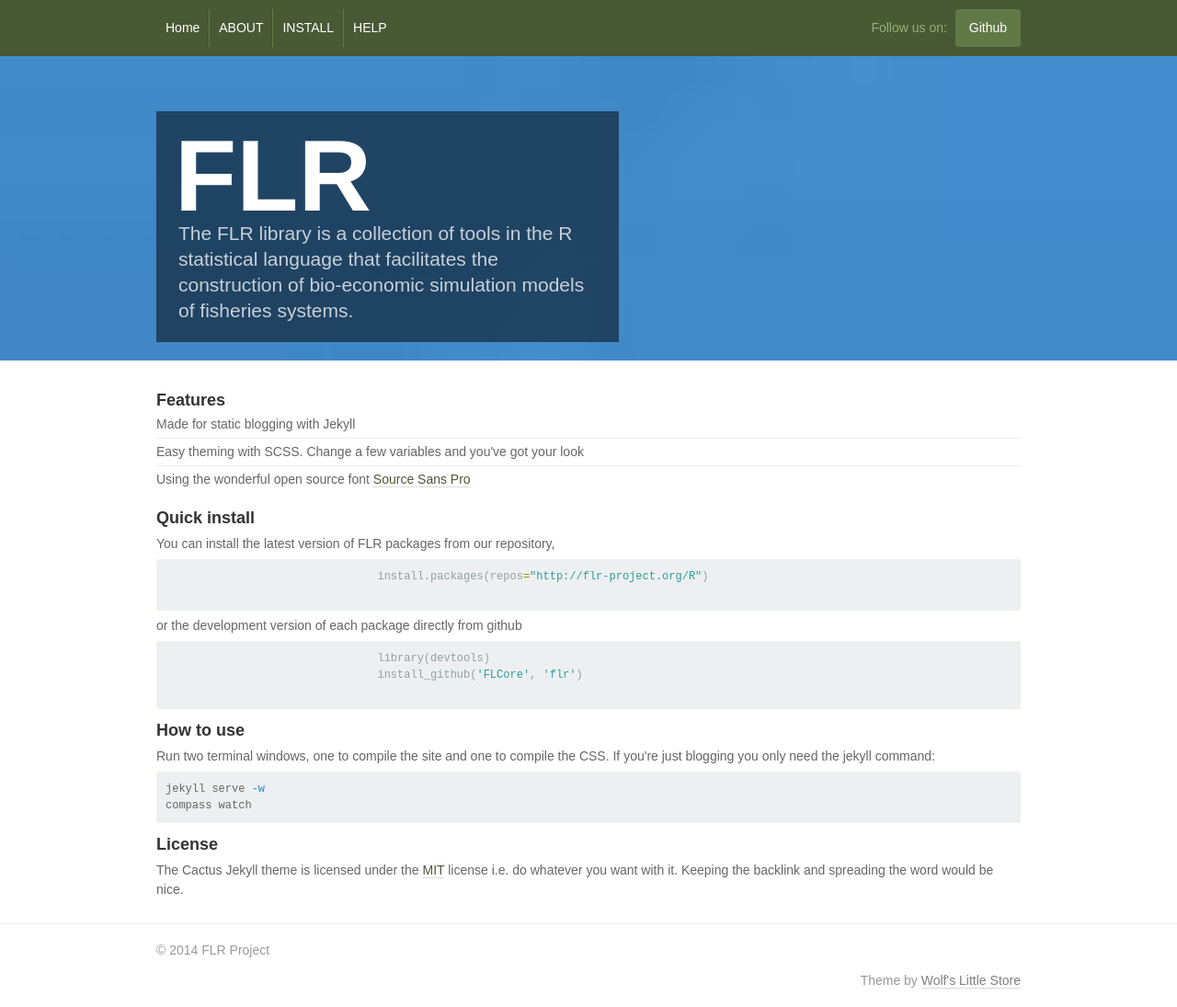
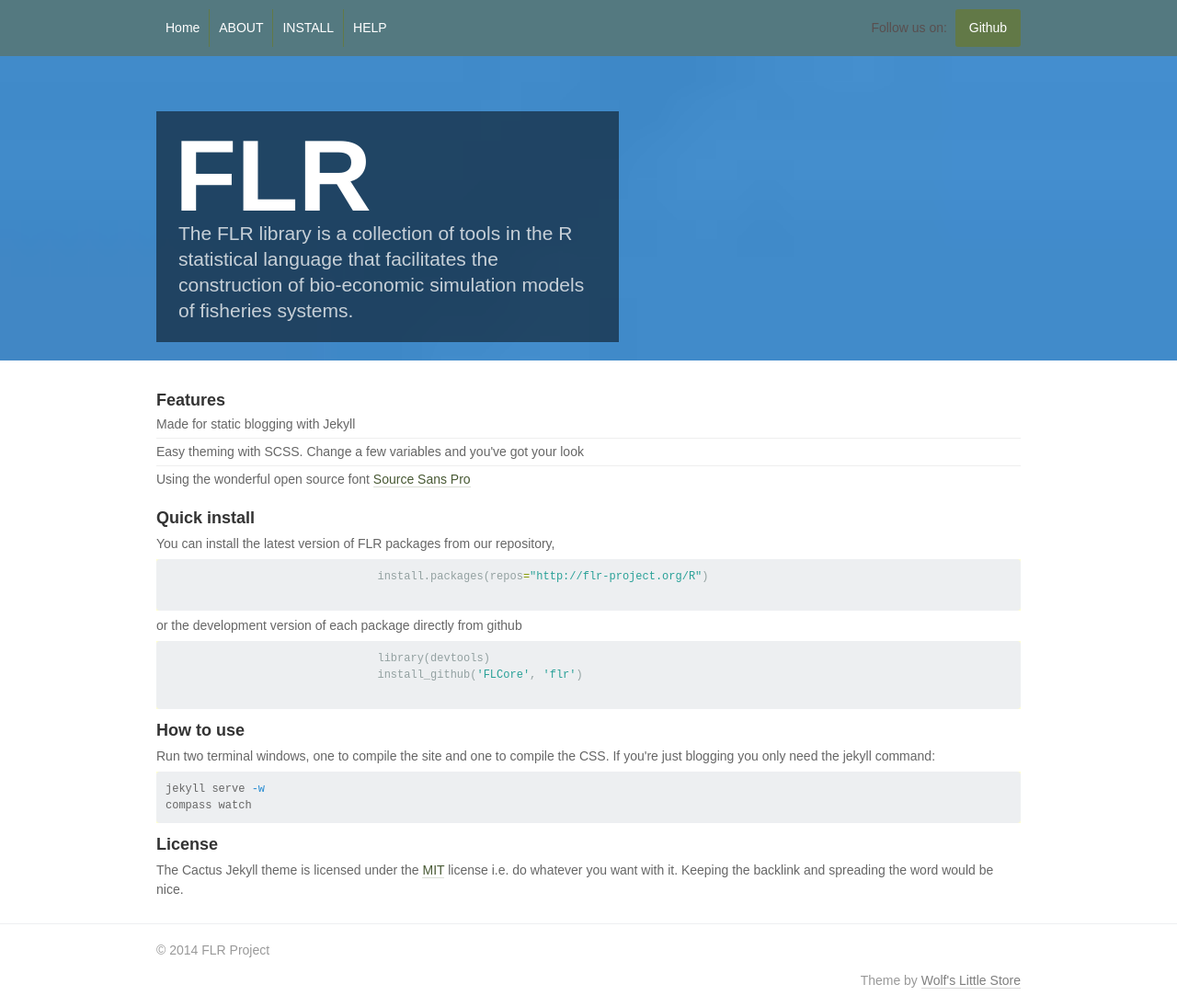
Before and after one commit to flr/flr.github.io, a Jekyll site: the page built from index.html, in a window 1280 px wide. Shown: the whole page at 92% size. Built offline with Jekyll 4.4.1, drawn with Linux system fonts in a browser that asks for light colours; some web fonts are replaced.

Commit message:
Modifying cactus

```diff
--- a/css/screen.css
+++ b/css/screen.css
@@ -685,11 +685,11 @@ pre+pre {border-bottom-radius: 4px}
 
 .help-text {color: #999;font-size:11px}
 
-#header {background: #485934}
+#header {background: #547980}
 
 	#header a {transition-property: background, box-shadow;transition-duration:0.18s}
 
-	#header #social {float: right;color:#95af77}
+	#header #social {float: right;color:#594F4F}
 
 @media all and (max-width: 768px) {#header #social span}
 
```
